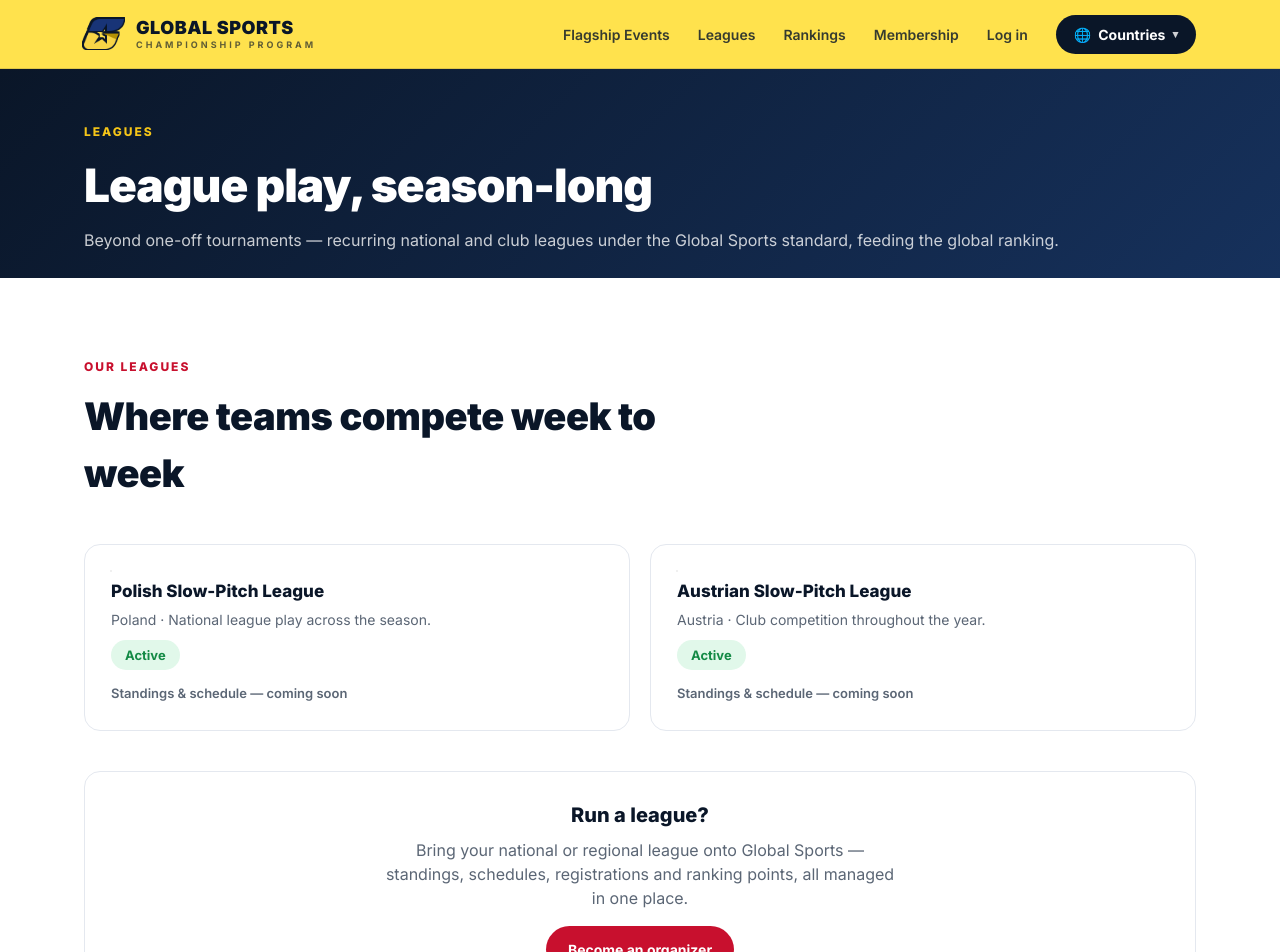
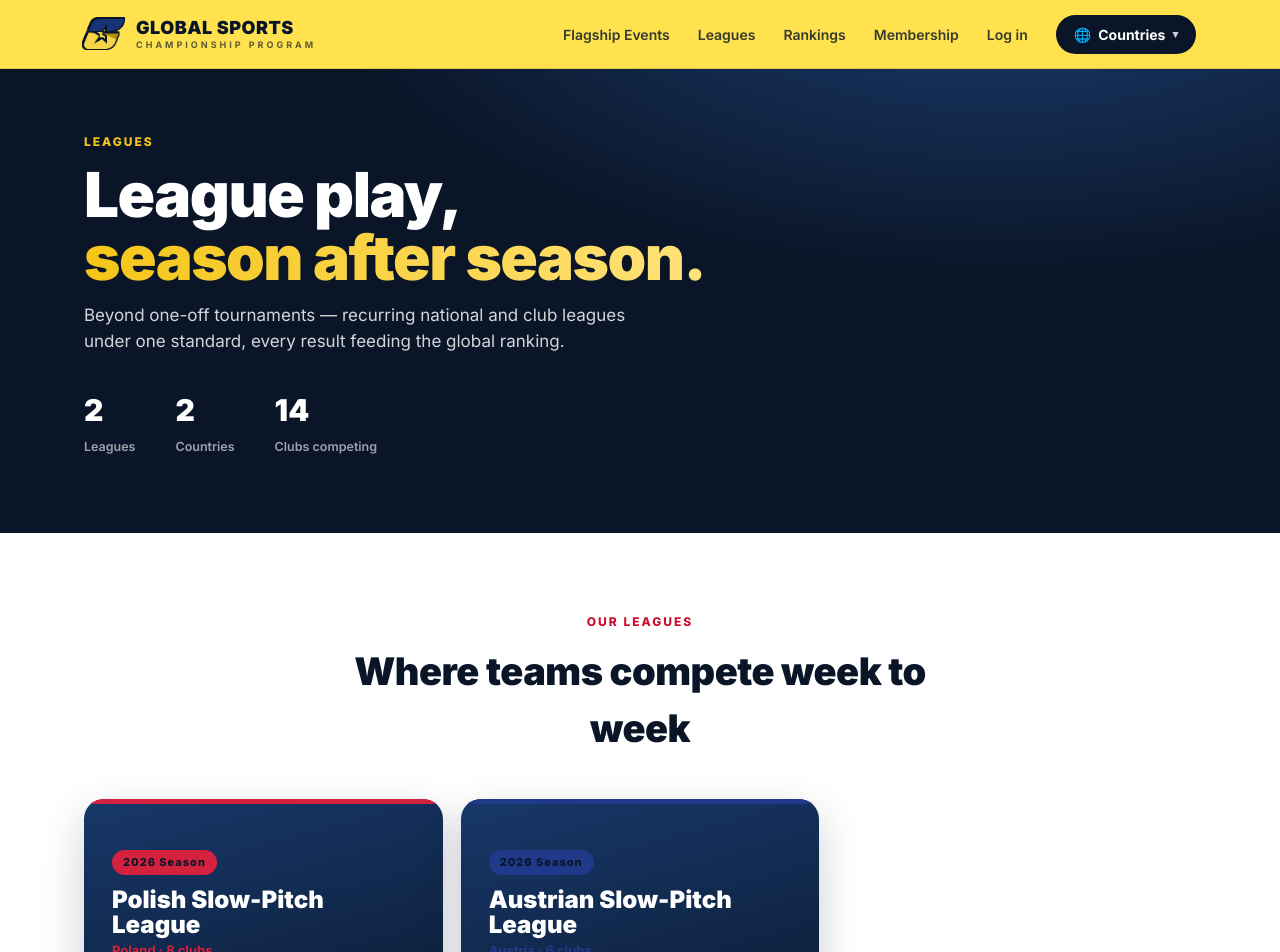
Before and after one commit to utproducts/global-sports, a Next.js app: page /leagues in a window 1280 px wide. Shown: the top 952 px of the page. Built offline with nearby package versions, Linux system fonts and the light colour scheme; some icons are missing.

Commit message:
Premium Leagues page + league detail pages (series of events, standings teaser)

```diff
--- a/app/leagues/page.tsx
+++ b/app/leagues/page.tsx
@@ -2,46 +2,52 @@ import Link from "next/link";
 import Header from "@/components/Header";
 import Footer from "@/components/Footer";
 import Flag from "@/components/Flag";
-
-const LEAGUES = [
-  { code: "PL", name: "Polish Slow-Pitch League", country: "Poland", note: "National league play across the season.", live: true },
-  { code: "AT", name: "Austrian Slow-Pitch League", country: "Austria", note: "Club competition throughout the year.", live: true },
-];
+import { LEAGUES } from "@/lib/leagues";
 
 export default function LeaguesPage() {
+  const totalTeams = LEAGUES.reduce((s, l) => s + l.teams, 0);
   return (
     <>
       <Header />
       <main>
-        <section className="country-hero" style={{ paddingBottom: 26 }}>
+        {/* HERO */}
+        <section className="ev-hero">
           <div className="wrap">
             <div className="eyebrow" style={{ color: "var(--gold)" }}>Leagues</div>
-            <h1>League play, season-long</h1>
-            <p className="sub">Beyond one-off tournaments — recurring national and club leagues under the Global Sports standard, feeding the global ranking.</p>
+            <h1>League play,<br /><span className="ev-grad">season after season.</span></h1>
+            <p>Beyond one-off tournaments — recurring national and club leagues under one standard, every result feeding the global ranking.</p>
+            <div className="ev-stats">
+              <div><span className="n">{LEAGUES.length}</span><span className="l">Leagues</span></div>
+              <div><span className="n">{new Set(LEAGUES.map((l) => l.code)).size}</span><span className="l">Countries</span></div>
+              <div><span className="n">{totalTeams}</span><span className="l">Clubs competing</span></div>
+            </div>
           </div>
         </section>
 
+        {/* LEAGUE CARDS */}
         <section className="pad">
           <div className="wrap">
-            <div className="sec-head"><div className="eyebrow">Our leagues</div><h2>Where teams compete week to week</h2></div>
-            <div className="grid" style={{ gridTemplateColumns: "repeat(auto-fit,minmax(280px,1fr))" }}>
+            <div className="sec-head center"><div className="eyebrow">Our leagues</div><h2>Where teams compete week to week</h2></div>
+            <div className="flagship">
               {LEAGUES.map((l) => (
-                <div key={l.code} className="card">
-                  <div style={{ fontSize: 30, marginBottom: 8 }}><Flag code={l.code} style={{ width: "1.8em", height: "1.3em" }} /></div>
-                  <h3 style={{ marginBottom: 4 }}>{l.name}</h3>
-                  <p style={{ marginBottom: 12 }}>{l.country} · {l.note}</p>
-                  <span className="chip" style={{ background: "#e1f8ea", color: "#138a45", border: "none" }}>Active</span>
-                  <div style={{ marginTop: 14 }}>
-                    <span style={{ fontSize: 13, color: "var(--muted)", fontWeight: 600 }}>Standings &amp; schedule — coming soon</span>
+                <Link key={l.slug} href={`/leagues/${l.slug}`} className="fcard" style={{ ["--accent" as string]: l.accent, textDecoration: "none" }}>
+                  <span className="fcard-emblem"><Flag code={l.code} style={{ width: "1.4em", height: "1em", borderRadius: 8 }} /></span>
+                  <div className="fcard-bar" />
+                  <div className="fcard-body">
+                    <div className="fcard-tag">{l.season}</div>
+                    <h3>{l.name}</h3>
+                    <div className="fcard-sub">{l.country} · {l.teams} clubs</div>
+                    <p>{l.desc}</p>
+                    <span style={{ color: "#fff", fontWeight: 700, fontSize: 14, marginTop: 14, display: "inline-block" }}>View league →</span>
                   </div>
-                </div>
+                </Link>
               ))}
             </div>
 
             <div style={{ marginTop: 40, padding: 28, borderRadius: 16, border: "1.5px solid var(--line)", textAlign: "center" }}>
               <h3 style={{ fontSize: 20, fontWeight: 800 }}>Run a league?</h3>
-              <p style={{ color: "var(--muted)", margin: "8px 0 16px", maxWidth: 520, marginLeft: "auto", marginRight: "auto" }}>
-                Bring your national or regional league onto Global Sports — standings, schedules, registrations and ranking points, all managed in one place.
+              <p style={{ color: "var(--muted)", margin: "8px auto 16px", maxWidth: 520 }}>
+                Bring your national or regional league onto Global Sports — standings, schedules, registrations and ranking points, all in one place.
               </p>
               <Link className="btn btn-primary" href="/signup">Become an organizer</Link>
             </div>
--- /dev/null
+++ b/lib/leagues.ts
@@ -0,0 +1,35 @@
+export type League = {
+  slug: string;
+  name: string;
+  code: string;        // country ISO-2
+  country: string;
+  season: string;
+  desc: string;
+  accent: string;
+  teams: number;
+};
+
+export const LEAGUES: League[] = [
+  {
+    slug: "polish-league",
+    name: "Polish Slow-Pitch League",
+    code: "PL",
+    country: "Poland",
+    season: "2026 Season",
+    desc: "National league play across Poland — clubs battle through a full season of fixtures for the national title and ranking points.",
+    accent: "#d4213d",
+    teams: 8,
+  },
+  {
+    slug: "austrian-league",
+    name: "Austrian Slow-Pitch League",
+    code: "AT",
+    country: "Austria",
+    season: "2026 Season",
+    desc: "Austria's club competition — weekly fixtures and regional rounds building to the championship finals.",
+    accent: "#1f3a8a",
+    teams: 6,
+  },
+];
+
+export const leagueBySlug = (slug: string) => LEAGUES.find((l) => l.slug === slug);
```
Also changed, not shown: app/leagues/[slug]/page.tsx (added, +100 -0 lines).
